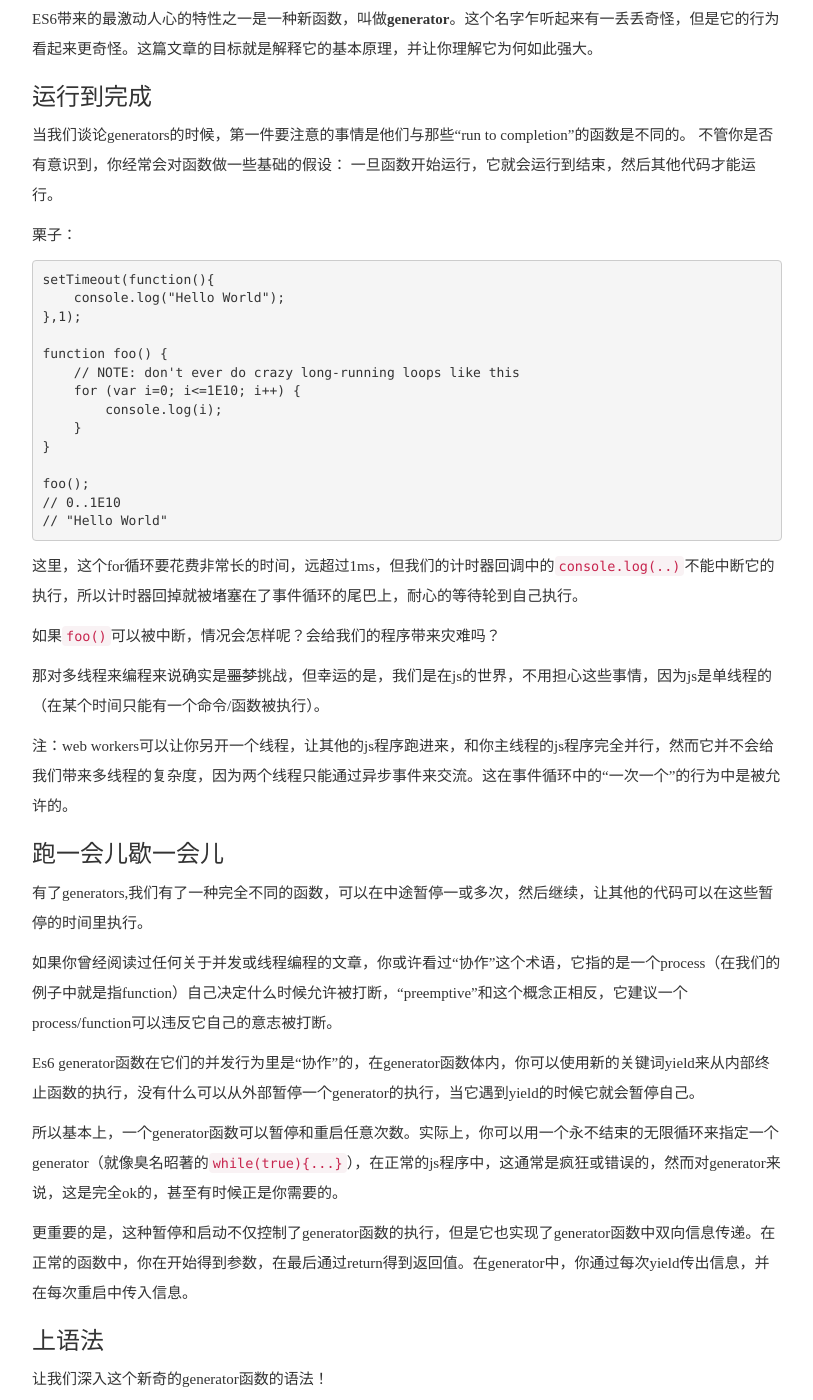
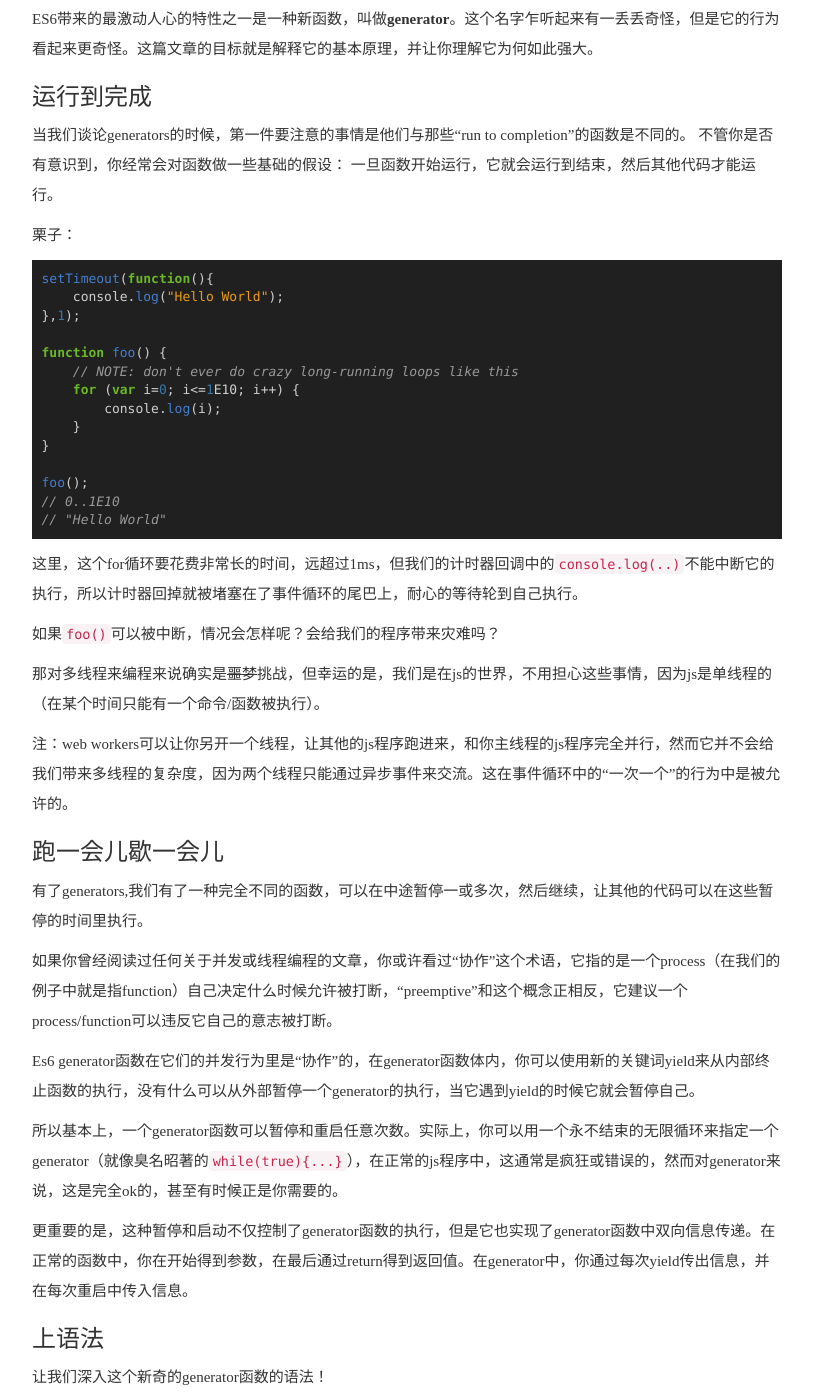
Before and after one commit to cheqianxiao/cheqianxiao.github.io, a Jekyll site: the page built from _posts/2018-05-02-es6-generators.markdown, in a window 1280 px wide and 1400 px high, scrolled down 519 px. Shown: the whole window, without its empty margins (233-1046 px from the left). Built offline with Jekyll 4.4.1, drawn with Linux system fonts in a browser that asks for light colours; nearby versions of some CDN libraries; comment, search, counter and statistics services are not loaded; some of the changed text lies outside the part shown.

Commit message:
update theme

````diff
--- a/_config.yml
+++ b/_config.yml
@@ -12,6 +12,7 @@ email: oobakoyo@gmail.com
 
 # Build settings
 markdown: kramdown
+highlighter: rouge
 paginate: 5
 # paginate_path: "blog/page:num"
 
--- a/_includes/footer.html
+++ b/_includes/footer.html
@@ -34,7 +34,7 @@
         </a>
       </li>
     </ul>
-    <p>Copyright © 2017 <img src="{{ site.baseurl}}/img/logo.ico" alt="">车前晓. Powered by Jekyll && GitHub.</p>
+    <p>Copyright © {{ site.time | date: '%Y' }} <img src="{{ site.baseurl}}/img/logo.ico" alt="">车前晓. Powered by Jekyll && GitHub.</p>
   </div>
 </footer>
 <a href="javascript:;" class="elephant" id="elephant-backtop">
--- a/_layouts/page.html
+++ b/_layouts/page.html
@@ -23,7 +23,7 @@ layout: default
       <section class="visible-lg visible-md">
         <hr/>
         <div><img src="{{ site.baseurl}}/img/profile.jpg" alt="profile" style="width: 160px; height: 160px"></div>
-        <p>将有限的生命投入无限的bug中</p>
+        <p>learning is to create</p>
       </section>
       <section class="visible-lg visible-md">
         <hr/>
--- a/_posts/2018-05-02-es6-generators.markdown
+++ b/_posts/2018-05-02-es6-generators.markdown
@@ -16,23 +16,22 @@ ES6带来的最激动人心的特性之一是一种新函数，叫做**generator
 不管你是否有意识到，你经常会对函数做一些基础的假设： 一旦函数开始运行，它就会运行到结束，然后其他代码才能运行。
 
 栗子：
+```js
+setTimeout(function(){
+    console.log("Hello World");
+},1);
 
-	setTimeout(function(){
-	    console.log("Hello World");
-	},1);
+function foo() {
+    // NOTE: don't ever do crazy long-running loops like this
+    for (var i=0; i<=1E10; i++) {
+        console.log(i);
+    }
+}
 
-	function foo() {
-	    // NOTE: don't ever do crazy long-running loops like this
-	    for (var i=0; i<=1E10; i++) {
-	        console.log(i);
-	    }
-	}
-
-	foo();
-	// 0..1E10
-	// "Hello World"
-
-
+foo();
+// 0..1E10
+// "Hello World"
+```
 这里，这个for循环要花费非常长的时间，远超过1ms，但我们的计时器回调中的`console.log(..)`不能中断它的执行，所以计时器回掉就被堵塞在了事件循环的尾巴上，耐心的等待轮到自己执行。
 
 如果`foo()`可以被中断，情况会怎样呢？会给我们的程序带来灾难吗？
@@ -59,42 +58,43 @@ Es6 generator函数在它们的并发行为里是“协作”的，在generator
 让我们深入这个新奇的generator函数的语法！
 
 首先是新的声明语法：
+```js
+function *foo() {
+    // ..
+}
+```
+注意到了上面的*吗？它长得有点奇怪。对那些从其他语言过来的人来说，这看起来有点丑陋，就像函数指针。但是千万不要被迷惑了！这只是一种用来标识这种新的generator函数类型的方法。
 
-	function *foo() {
-	    // ..
-	}
-
-注意到了上面的*吗？它长点有点奇怪。对那些从其他语言过来的人来说，这看起来有点丑陋，就像函数指针。但是千万不要被迷惑了！这只是一种用来标识这种新的generator函数类型的方法。
-
-你可能见过其他的文章/文档使用`function* foo(){ }`而不是`function *foo(){ }`(*的位置不同)。两种都是正确的，但是最近我觉得后者更准确，所以我在这选择用这种。
+你可能见过其他的文章/文档使用`function* foo(){ }`而不是`function *foo(){ }`(\*的位置不同)。两种都是正确的，但是最近我觉得后者更准确，所以我在这选择用这种。
 
 现在让我们谈谈generator函数的内容，从很多方面来说，generator函数只是正常的js函数，并没有太多新语法，
 
 我们首先要玩的新玩具，就是上面提到的：yield关键词，`yield ___`被称做是yield 表达式(不是语句)， 因为当我们重启一个generator函数的时候，我们会将一个值传进去，传进去的这个值就会成为yield表达式的计算结果。
 
 栗子：
-
-	function *foo() {
-	    var x = 1 + (yield "foo");
-	    console.log(x);
-	}
-
+```js
+function *foo() {
+    var x = 1 + (yield "foo");
+    console.log(x);
+}
+```
 当暂停generator函数的时候，`yield foo`表达式会将"foo"这个值传递出来，而且无论这个generator在何时被重启，传进去的任何值都将成为这个yield表达式的结果，然后会被和1相加后赋值给x这个变量。
 
 看到了双向沟通吗？你把"foo"传出来，暂停你自己，在某个点之后（可能是马上也可能是很久之后），generator会被重启，然后返回给你一个值，就好像yield是发送请求获取某个值。
 
 在任何表达式位置，你可以在表达式或语句中单独使用yield，默认会yield出undefined。
 所以：
+```js
+// note: `foo(..)` here is NOT a generator!!
+function foo(x) {
+    console.log("x: " + x);
+}
 
-	// note: `foo(..)` here is NOT a generator!!
-	function foo(x) {
-	    console.log("x: " + x);
-	}
-
-	function *bar() {
-	    yield; // just pause
-	    foo( yield ); // pause waiting for a parameter to pass into `foo(..)`
-	}
+function *bar() {
+    yield; // just pause
+    foo( yield ); // pause waiting for a parameter to pass into `foo(..)`
+}
+```
 
 
 ### Generator迭代器
@@ -104,83 +104,83 @@ Es6 generator函数在它们的并发行为里是“协作”的，在generator
 迭代器是一种特殊的行为，准确说是一种设计模式，我们通过调用`next()`遍历一个有序值集合中的每一个元素。举个栗子，对一个有5个值的数组[1,2,3,4,5]使用迭代， 第一次调用`next()`会返回1，第二次调用返回2，依此类推，当所有的值都被返回后，`next()`会返回`null`或`false`或者其他的信号来告诉你迭代完了数据集合中的数据。
 
 我们从外面控制generator函数的方法是构建并和generator 遍历器交互，听起来有有点复杂？看看这个愚蠢的例子：
-
-	function *foo() {
-	    yield 1;
-	    yield 2;
-	    yield 3;
-	    yield 4;
-	    yield 5;
-	}
-
+```js
+function *foo() {
+    yield 1;
+    yield 2;
+    yield 3;
+    yield 4;
+    yield 5;
+}
+```
 为了遍历这个`*foo()`函数中的值，我们需要构造一个迭代器，怎么做？
 so easy！
-
-	var it = foo();
-
+```js
+var it = foo();
+```
 按正常的方法调用这个函数什么都不会执行。
 
 这个对你来说可能有点奇怪，你也许会试图想：为什么不是`var it = new foo()` (摊手)，这个语法背后的“why”实在是太复杂了，不在本文讨论范围（微笑）。
 
 所以现在，要遍历我们的generator函数，我们只需要：
-
-	var message = it.next();
-
+```js
+var message = it.next();
+```
 这样我们从那个`yield 1`中得到了1，但这不是我们唯一得到的东西：
-
-	console.log(message); // { value:1, done:false }
-
+```js
+console.log(message); // { value:1, done:false }
+```
 实际上我们每次调用`next()`都将得到一个对象，它有个value属性，它的值正是那个被yield出来的值，另一个属性done是一个布尔值，表示generator函数是否被遍历完了，
 继续我们的遍历：
 
-
-	console.log( it.next() ); // { value:2, done:false }
-	console.log( it.next() ); // { value:3, done:false }
-	console.log( it.next() ); // { value:4, done:false }
-	console.log( it.next() ); // { value:5, done:false }
-
+```js
+console.log( it.next() ); // { value:2, done:false }
+console.log( it.next() ); // { value:3, done:false }
+console.log( it.next() ); // { value:4, done:false }
+console.log( it.next() ); // { value:5, done:false }
+```
 
 有趣的是： 当我们得到5之后done仍旧是false，那是因为，技术上，generator函数并没有结束，我们必须调用最后一次next()，如果我们传进一个值，它会被设置为`yield 5`这个表达式的结果，直到那时generator函数才算被遍历完了。
 
 所以现在：
-
-	console.log( it.next() ); // { value:undefined, done:true }
-
+```js
+console.log( it.next() ); // { value:undefined, done:true }
+```
 所以现在generator函数的最终结果是我们完成了这个函数，但是没有返回值（因为我们已经用光了`yield ___`语句）
 
 这时你可能会想： 我可以在generator函数中使用`return`吗？如果我这么做，这个值会通过value属性传递出来吗？
 
 答案是：YES！
+```js
+function *foo() {
+    yield 1;
+    return 2;
+}
 
-	function *foo() {
-	    yield 1;
-	    return 2;
-	}
+var it = foo();
 
-	var it = foo();
-
-	console.log( it.next() ); // { value:1, done:false }
-	console.log( it.next() ); // { value:2, done:true }
-
+console.log( it.next() ); // { value:1, done:false }
+console.log( it.next() ); // { value:2, done:true }
+```
 oh！不是的！
 
 在generators中依赖return并不是一个好的idea, 因为当用`for of` 遍历generator函数的时候（见下面），最后return的值会被丢掉。
 
 为了完整性，让我们看一下遍历generator的时候，如何传进传出messge：
+```js
+function *foo(x) {
+    var y = 2 * (yield (x + 1));
+    var z = yield (y / 3);
+    return (x + y + z);
+}
 
-	function *foo(x) {
-	    var y = 2 * (yield (x + 1));
-	    var z = yield (y / 3);
-	    return (x + y + z);
-	}
+var it = foo( 5 );
 
-	var it = foo( 5 );
-
-	// note: not sending anything into `next()` here
-	console.log( it.next() );       // { value:6, done:false }
-	console.log( it.next( 12 ) );   // { value:8, done:false }
-	console.log( it.next( 13 ) );   // { value:42, done:true }
-
+// note: not sending anything into `next()` here
+console.log( it.next() );       // { value:6, done:false }
+console.log( it.next( 12 ) );   // { value:8, done:false }
+console.log( it.next( 13 ) );   // { value:42, done:true }
+```
 你可以看到我们仍然可以传进去参数，（栗子中的x）通过最开始的`foo(5)`遍历器实例化调用，就像调用正常的函数一样，使x的值为5。
 
 第一个next()调用，我们没有传任何东西，为什么？因为没有yield表达式来接收我们传进去的值。
@@ -200,23 +200,23 @@ ES6在语法层面也拥抱了这个遍历器模式，通过提供直接运行
 
 
 栗子：
+```js
+function *foo() {
+    yield 1;
+    yield 2;
+    yield 3;
+    yield 4;
+    yield 5;
+    return 6;
+}
 
-	function *foo() {
-	    yield 1;
-	    yield 2;
-	    yield 3;
-	    yield 4;
-	    yield 5;
-	    return 6;
-	}
+for (var v of foo()) {
+    console.log( v );
+}
+// 1 2 3 4 5
 
-	for (var v of foo()) {
-	    console.log( v );
-	}
-	// 1 2 3 4 5
-
-	console.log( v ); // still `5`, not `6` :(
-
+console.log( v ); // still `5`, not `6` :(
+```
 如你所见，`foo()`创造的遍历器自动被`for..of`循环捕捉到，它自动为你遍历，每次遍历出一个值，直到done变为true，只要done还是false，它就会自动提取出value属性，并把它赋值给你的遍历变量（栗子中的v），一旦done变为true，遍历循环就停止了（对于最后返回的value什么也不会做，如果有的话）。
 
 如上所述，你可以看到`for..of`循环忽略并丢掉了`reutrn 6`。 另外，因为没有暴露`next()`调用，使用`for..of`，你是没有办法像上面那样向generator传值的。
--- a/css/index.css
+++ b/css/index.css
@@ -9,6 +9,11 @@ h1,h2,h3,h4,h5 {
 }
 p {
   font-size: 1.5rem;
+}
+
+pre {
+  border: none;
+  border-radius: 0;
 }
 
 
--- a/css/pygments.css
+++ b/css/pygments.css
@@ -1,59 +1,78 @@
-.hll { background-color: #ffffcc }
-.c { color: #aaaaaa; font-style: italic } /* Comment */
-.err { color: #aaaaaa; } /* Error */
-.k { color: #0000aa } /* Keyword */
-.cm { color: #aaaaaa; font-style: italic } /* Comment.Multiline */
-.cp { color: #4c8317 } /* Comment.Preproc */
-.c1 { color: #aaaaaa; font-style: italic } /* Comment.Single */
-.cs { color: #0000aa; font-style: italic } /* Comment.Special */
-.gd { color: #aa0000 } /* Generic.Deleted */
-.ge { font-style: italic } /* Generic.Emph */
-.gr { color: #aa0000 } /* Generic.Error */
-.gh { color: #000080; font-weight: bold } /* Generic.Heading */
-.gi { color: #00aa00 } /* Generic.Inserted */
-.go { color: #888888 } /* Generic.Output */
-.gp { color: #555555 } /* Generic.Prompt */
-.gs { font-weight: bold } /* Generic.Strong */
-.gu { color: #800080; font-weight: bold } /* Generic.Subheading */
-.gt { color: #aa0000 } /* Generic.Traceback */
-.kc { color: #0000aa } /* Keyword.Constant */
-.kd { color: #0000aa } /* Keyword.Declaration */
-.kn { color: #0000aa } /* Keyword.Namespace */
-.kp { color: #0000aa } /* Keyword.Pseudo */
-.kr { color: #0000aa } /* Keyword.Reserved */
-.kt { color: #00aaaa } /* Keyword.Type */
-.m { color: #009999 } /* Literal.Number */
-.s { color: #aa5500 } /* Literal.String */
-.na { color: #1e90ff } /* Name.Attribute */
-.nb { color: #00aaaa } /* Name.Builtin */
-.nc { color: #00aa00; } /* Name.Class */
-.no { color: #aa0000 } /* Name.Constant */
-.nd { color: #888888 } /* Name.Decorator */
-.ni { color: #880000; font-weight: bold } /* Name.Entity */
-.nf { color: #00aa00 } /* Name.Function */
-.nn { color: #00aaaa; text-decoration: underline } /* Name.Namespace */
-.nt { color: #1e90ff; font-weight: bold } /* Name.Tag */
-.nv { color: #aa0000 } /* Name.Variable */
-.ow { color: #0000aa } /* Operator.Word */
-.w { color: #bbbbbb } /* Text.Whitespace */
-.mb { color: #009999 } /* Literal.Number.Bin */
-.mf { color: #009999 } /* Literal.Number.Float */
-.mh { color: #009999 } /* Literal.Number.Hex */
-.mi { color: #009999 } /* Literal.Number.Integer */
-.mo { color: #009999 } /* Literal.Number.Oct */
-.sb { color: #aa5500 } /* Literal.String.Backtick */
-.sc { color: #aa5500 } /* Literal.String.Char */
-.sd { color: #aa5500 } /* Literal.String.Doc */
-.s2 { color: #aa5500 } /* Literal.String.Double */
-.se { color: #aa5500 } /* Literal.String.Escape */
-.sh { color: #aa5500 } /* Literal.String.Heredoc */
-.si { color: #aa5500 } /* Literal.String.Interpol */
-.sx { color: #aa5500 } /* Literal.String.Other */
-.sr { color: #009999 } /* Literal.String.Regex */
-.s1 { color: #aa5500 } /* Literal.String.Single */
-.ss { color: #0000aa } /* Literal.String.Symbol */
-.bp { color: #00aaaa } /* Name.Builtin.Pseudo */
-.vc { color: #aa0000 } /* Name.Variable.Class */
-.vg { color: #aa0000 } /* Name.Variable.Global */
-.vi { color: #aa0000 } /* Name.Variable.Instance */
-.il { color: #009999 } /* Literal.Number.Integer.Long */
+.highlight .hll { background-color: #404040 }
+.highlight  { background: #202020; color: #d0d0d0 }
+.highlight .c { color: #999999; font-style: italic } /* Comment */
+.highlight .err { color: #a61717; background-color: #e3d2d2 } /* Error */
+.highlight .esc { color: #d0d0d0 } /* Escape */
+.highlight .g { color: #d0d0d0 } /* Generic */
+.highlight .k { color: #6ab825; font-weight: bold } /* Keyword */
+.highlight .l { color: #d0d0d0 } /* Literal */
+.highlight .n { color: #d0d0d0 } /* Name */
+.highlight .o { color: #d0d0d0 } /* Operator */
+.highlight .x { color: #d0d0d0 } /* Other */
+.highlight .p { color: #d0d0d0 } /* Punctuation */
+.highlight .ch { color: #999999; font-style: italic } /* Comment.Hashbang */
+.highlight .cm { color: #999999; font-style: italic } /* Comment.Multiline */
+.highlight .cp { color: #cd2828; font-weight: bold } /* Comment.Preproc */
+.highlight .cpf { color: #999999; font-style: italic } /* Comment.PreprocFile */
+.highlight .c1 { color: #999999; font-style: italic } /* Comment.Single */
+.highlight .cs { color: #e50808; font-weight: bold; background-color: #520000 } /* Comment.Special */
+.highlight .gd { color: #d22323 } /* Generic.Deleted */
+.highlight .ge { color: #d0d0d0; font-style: italic } /* Generic.Emph */
+.highlight .gr { color: #d22323 } /* Generic.Error */
+.highlight .gh { color: #ffffff; font-weight: bold } /* Generic.Heading */
+.highlight .gi { color: #589819 } /* Generic.Inserted */
+.highlight .go { color: #cccccc } /* Generic.Output */
+.highlight .gp { color: #aaaaaa } /* Generic.Prompt */
+.highlight .gs { color: #d0d0d0; font-weight: bold } /* Generic.Strong */
+.highlight .gu { color: #ffffff; text-decoration: underline } /* Generic.Subheading */
+.highlight .gt { color: #d22323 } /* Generic.Traceback */
+.highlight .kc { color: #6ab825; font-weight: bold } /* Keyword.Constant */
+.highlight .kd { color: #6ab825; font-weight: bold } /* Keyword.Declaration */
+.highlight .kn { color: #6ab825; font-weight: bold } /* Keyword.Namespace */
+.highlight .kp { color: #6ab825 } /* Keyword.Pseudo */
+.highlight .kr { color: #6ab825; font-weight: bold } /* Keyword.Reserved */
+.highlight .kt { color: #6ab825; font-weight: bold } /* Keyword.Type */
+.highlight .ld { color: #d0d0d0 } /* Literal.Date */
+.highlight .m { color: #3677a9 } /* Literal.Number */
+.highlight .s { color: #ed9d13 } /* Literal.String */
+.highlight .na { color: #bbbbbb } /* Name.Attribute */
+.highlight .nb { color: #24909d } /* Name.Builtin */
+.highlight .nc { color: #447fcf; text-decoration: underline } /* Name.Class */
+.highlight .no { color: #40ffff } /* Name.Constant */
+.highlight .nd { color: #ffa500 } /* Name.Decorator */
+.highlight .ni { color: #d0d0d0 } /* Name.Entity */
+.highlight .ne { color: #bbbbbb } /* Name.Exception */
+.highlight .nf { color: #447fcf } /* Name.Function */
+.highlight .nl { color: #d0d0d0 } /* Name.Label */
+.highlight .nn { color: #447fcf; text-decoration: underline } /* Name.Namespace */
+.highlight .nx { color: #d0d0d0 } /* Name.Other */
+.highlight .py { color: #d0d0d0 } /* Name.Property */
+.highlight .nt { color: #6ab825; font-weight: bold } /* Name.Tag */
+.highlight .nv { color: #40ffff } /* Name.Variable */
+.highlight .ow { color: #6ab825; font-weight: bold } /* Operator.Word */
+.highlight .w { color: #666666 } /* Text.Whitespace */
+.highlight .mb { color: #3677a9 } /* Literal.Number.Bin */
+.highlight .mf { color: #3677a9 } /* Literal.Number.Float */
+.highlight .mh { color: #3677a9 } /* Literal.Number.Hex */
+.highlight .mi { color: #3677a9 } /* Literal.Number.Integer */
+.highlight .mo { color: #3677a9 } /* Literal.Number.Oct */
+.highlight .sa { color: #ed9d13 } /* Literal.String.Affix */
+.highlight .sb { color: #ed9d13 } /* Literal.String.Backtick */
+.highlight .sc { color: #ed9d13 } /* Literal.String.Char */
+.highlight .dl { color: #ed9d13 } /* Literal.String.Delimiter */
+.highlight .sd { color: #ed9d13 } /* Literal.String.Doc */
+.highlight .s2 { color: #ed9d13 } /* Literal.String.Double */
+.highlight .se { color: #ed9d13 } /* Literal.String.Escape */
+.highlight .sh { color: #ed9d13 } /* Literal.String.Heredoc */
+.highlight .si { color: #ed9d13 } /* Literal.String.Interpol */
+.highlight .sx { color: #ffa500 } /* Literal.String.Other */
+.highlight .sr { color: #ed9d13 } /* Literal.String.Regex */
+.highlight .s1 { color: #ed9d13 } /* Literal.String.Single */
+.highlight .ss { color: #ed9d13 } /* Literal.String.Symbol */
+.highlight .bp { color: #24909d } /* Name.Builtin.Pseudo */
+.highlight .fm { color: #447fcf } /* Name.Function.Magic */
+.highlight .vc { color: #40ffff } /* Name.Variable.Class */
+.highlight .vg { color: #40ffff } /* Name.Variable.Global */
+.highlight .vi { color: #40ffff } /* Name.Variable.Instance */
+.highlight .vm { color: #40ffff } /* Name.Variable.Magic */
+.highlight .il { color: #3677a9 } /* Literal.Number.Integer.Long */
````
Also changed, not shown: 1 other file.
